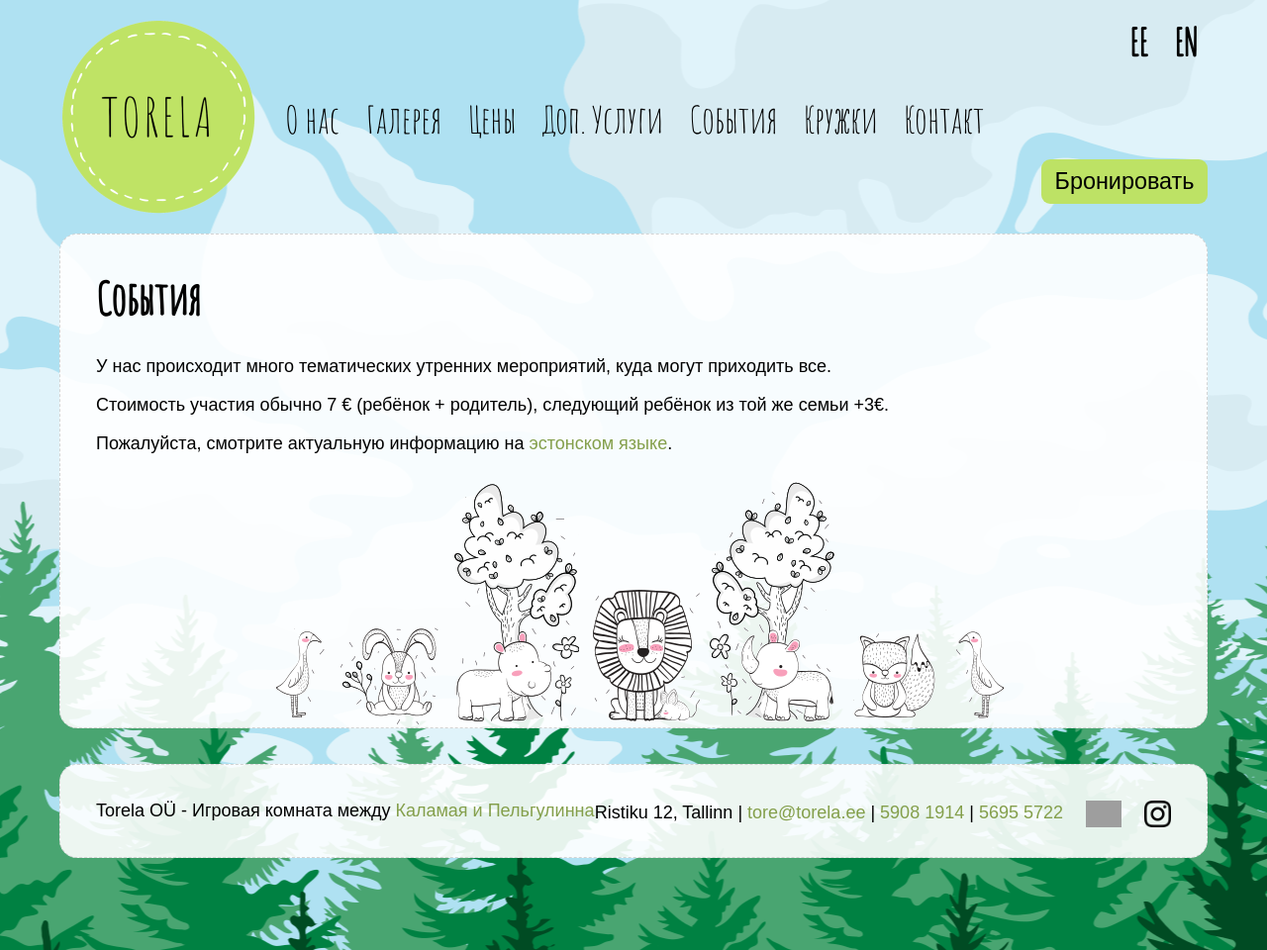
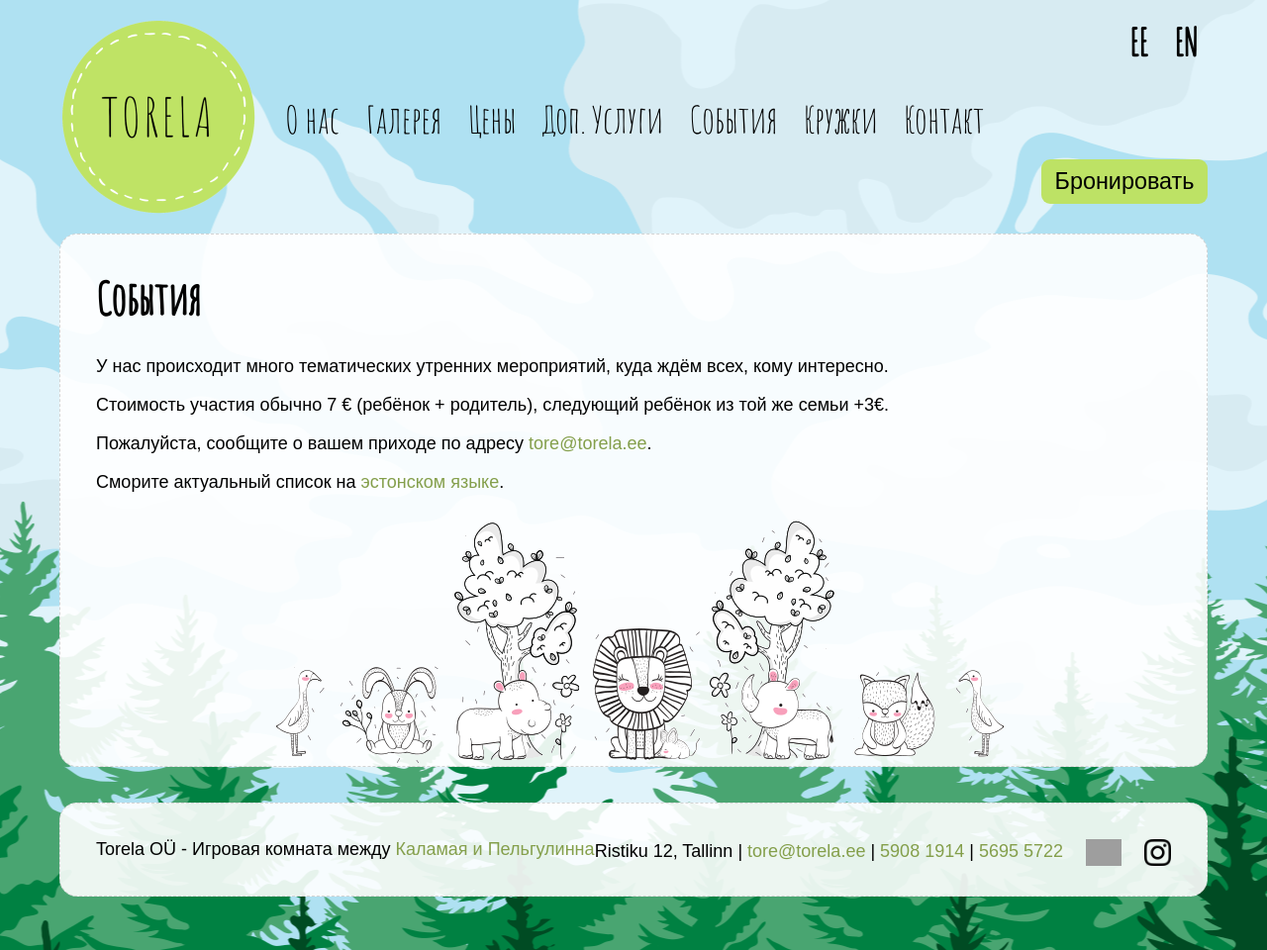
Before and after one commit to mypsik/torela, a Jekyll site: the page built from ru/events/index.md, in a window 1280 px wide. Shown: the whole page at 99% size. Built offline with Jekyll 4.4.1, drawn with Linux system fonts in a browser that asks for light colours; grey boxes are pictures that could not be loaded.

Commit message:
improve russian pages a bit more

```diff
--- a/ru/events/index.md
+++ b/ru/events/index.md
@@ -7,8 +7,10 @@ en: /en/events/
 et: /syndmused/
 ---
 
-У нас происходит много тематических утренних мероприятий, куда могут приходить все.
+У нас происходит много тематических утренних мероприятий, куда ждём всех, кому интересно.
 
 Стоимость участия обычно 7 € (ребёнок + родитель), следующий ребёнок из той же семьи +3€.
 
-Пожалуйста, смотрите актуальную информацию на [эстонском языке](/syndmused/).
+Пожалуйста, сообщите о вашем приходе по адресу [{{ site.email | replace: '@', '$'}}](mailto).
+
+Сморите актуальный список на [эстонском языке](/syndmused/).
```
Also changed, not shown: en/hobby-classes/index.md (+1 -2 lines), ru/hobby-classes/index.md (+3 -0 lines).
